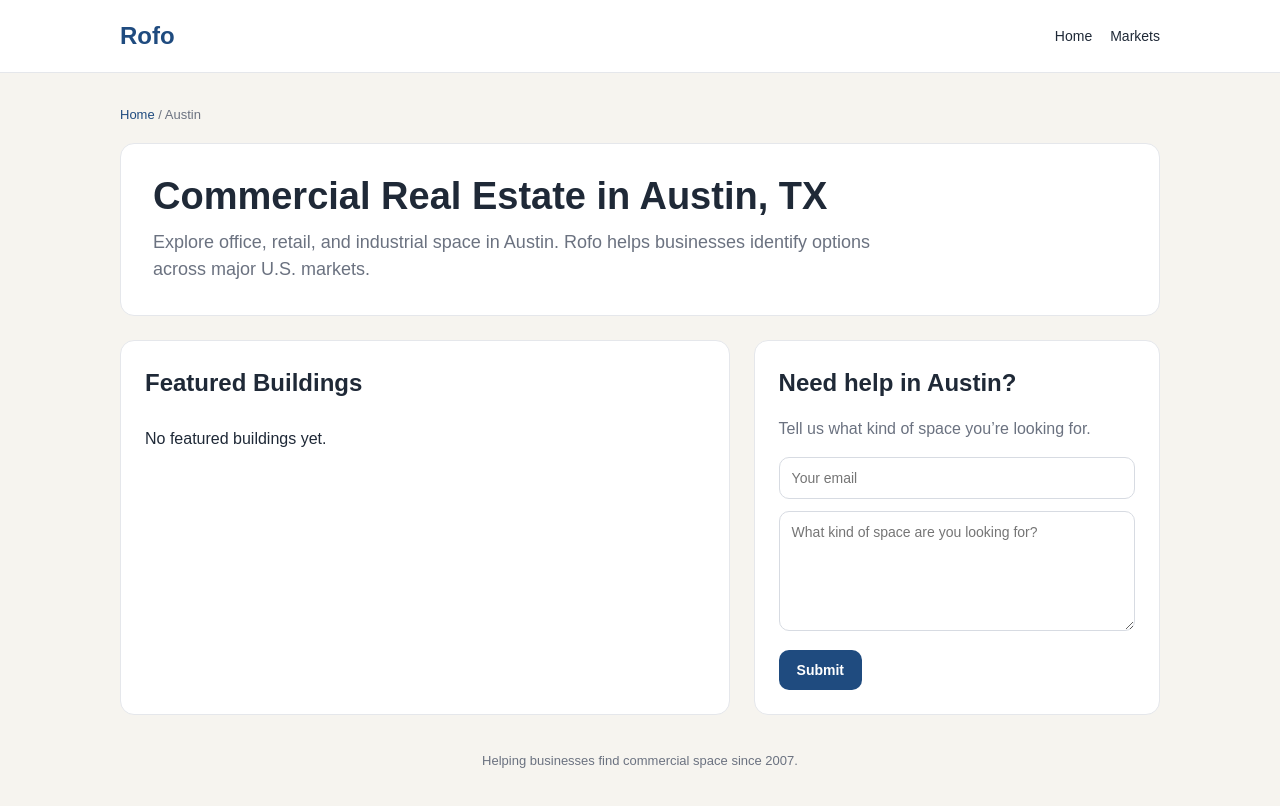
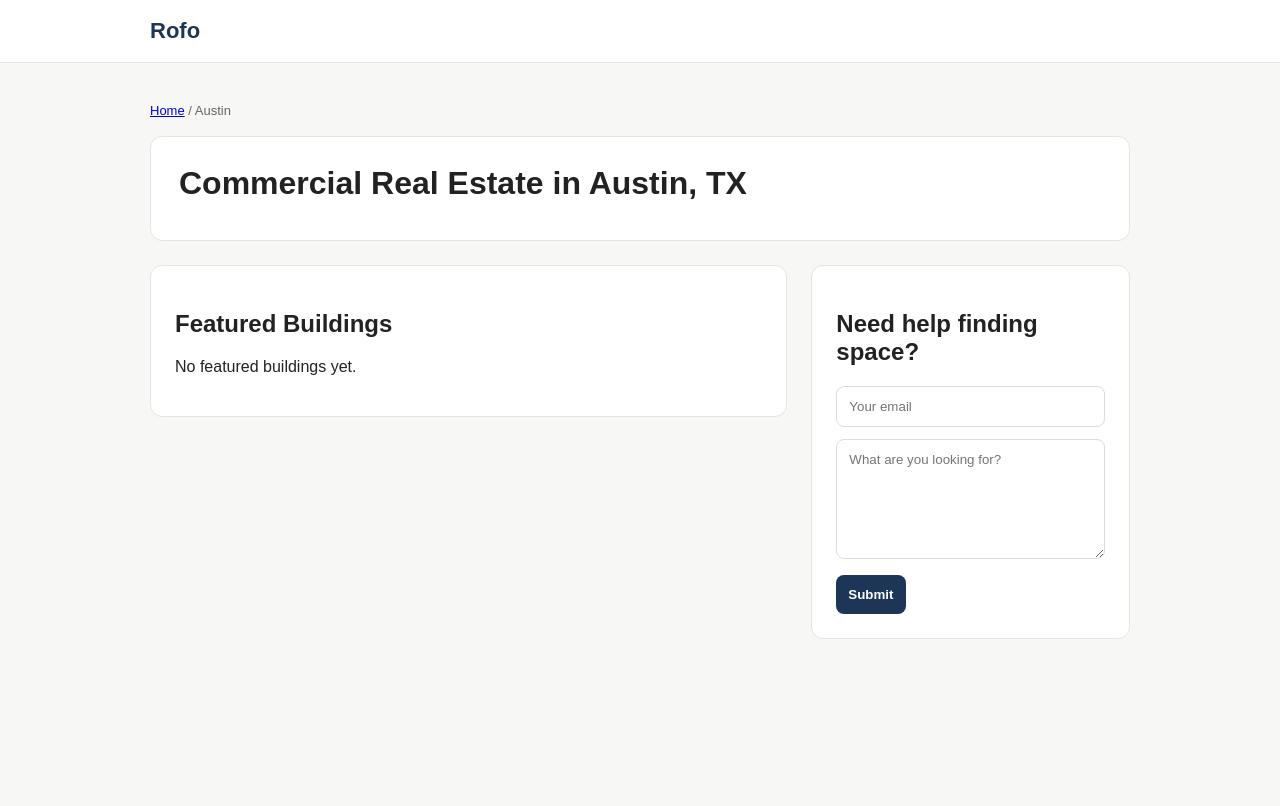
Before and after one commit to adbernier/rofo-clean, a plain HTML site: page commercial-real-estate/TX/Austin/index.html in a window 1280 px wide. Drawn offline with Linux system fonts and the light colour scheme.

Commit message:
Add files via upload

```diff
--- a/commercial-real-estate/TX/Austin/index.html
+++ b/commercial-real-estate/TX/Austin/index.html
@@ -1,160 +1,86 @@
 <!DOCTYPE html>
-<html lang="en">
+<html>
 <head>
+  <title>Commercial Real Estate in Austin, TX | Rofo</title>
+  <meta name="viewport" content="width=device-width, initial-scale=1">
   <meta charset="UTF-8">
-  <meta name="viewport" content="width=device-width, initial-scale=1">
-  <title>Commercial Real Estate in Austin, TX | Rofo</title>
-  <meta name="description" content="Explore office, retail, and industrial real estate in Austin, TX.">
+
   <style>
-    :root {
-      --bg: #f6f4ef;
-      --surface: #ffffff;
-      --text: #1f2937;
-      --muted: #6b7280;
-      --border: #e5e7eb;
-      --brand: #1f4b7f;
-      --brand-dark: #173a61;
-      --radius: 14px;
-      --max: 1080px;
+    body {
+      font-family: Arial, sans-serif;
+      margin: 0;
+      background: #f7f7f5;
+      color: #222;
     }
 
-    * { box-sizing: border-box; }
-
-    body {
-      margin: 0;
-      font-family: Arial, sans-serif;
-      background: var(--bg);
-      color: var(--text);
-      line-height: 1.5;
+    .topbar {
+      background: white;
+      border-bottom: 1px solid #e5e5e0;
     }
 
-    a {
-      color: var(--brand);
+    .topbar-inner {
+      max-width: 980px;
+      margin: 0 auto;
+      padding: 18px 20px;
+      display: flex;
+      justify-content: space-between;
+      align-items: center;
+    }
+
+    .brand {
+      font-size: 22px;
+      font-weight: 700;
+      color: #1d3557;
       text-decoration: none;
     }
 
-    a:hover {
-      text-decoration: underline;
-    }
-
-    .topbar {
-      background: var(--surface);
-      border-bottom: 1px solid var(--border);
-    }
-
-    .topbar-inner,
     .container {
-      max-width: var(--max);
+      max-width: 980px;
       margin: 0 auto;
-      padding-left: 20px;
-      padding-right: 20px;
-    }
-
-    .topbar-inner {
-      min-height: 72px;
-      display: flex;
-      align-items: center;
-      justify-content: space-between;
-      gap: 20px;
-    }
-
-    .brand {
-      font-size: 24px;
-      font-weight: 700;
-      color: var(--brand);
-    }
-
-    .nav {
-      display: flex;
-      gap: 18px;
-      flex-wrap: wrap;
-    }
-
-    .nav a {
-      color: var(--text);
-      font-size: 14px;
-    }
-
-    .container {
-      padding-top: 32px;
-      padding-bottom: 56px;
+      padding: 40px 20px;
     }
 
     .breadcrumb {
       font-size: 13px;
-      color: var(--muted);
       margin-bottom: 18px;
-    }
-
-    .hero,
-    .card {
-      background: var(--surface);
-      border: 1px solid var(--border);
-      border-radius: var(--radius);
+      color: #666;
     }
 
     .hero {
-      padding: 32px;
+      background: white;
+      border: 1px solid #e5e5e0;
+      border-radius: 12px;
+      padding: 28px;
       margin-bottom: 24px;
     }
 
-    .card {
-      padding: 24px;
-    }
-
     h1 {
-      margin: 0 0 12px;
-      font-size: 38px;
-      line-height: 1.1;
-    }
-
-    h2 {
-      margin-top: 0;
-      margin-bottom: 14px;
-      font-size: 24px;
-    }
-
-    .lead {
-      font-size: 18px;
-      color: var(--muted);
-      max-width: 760px;
-      margin: 0;
+      margin: 0 0 10px;
+      font-size: 32px;
     }
 
     .grid {
       display: grid;
-      grid-template-columns: 1.2fr 0.8fr;
+      grid-template-columns: 2fr 1fr;
       gap: 24px;
-      margin-top: 24px;
     }
 
-    .building-list {
-      list-style: none;
-      padding: 0;
-      margin: 0;
-    }
-
-    .building-list li {
-      padding: 12px 0;
-      border-bottom: 1px solid var(--border);
-    }
-
-    .building-list li:last-child {
-      border-bottom: 0;
-    }
-
-    .muted {
-      color: var(--muted);
+    .card {
+      background: white;
+      border: 1px solid #e5e5e0;
+      border-radius: 12px;
+      padding: 24px;
+      margin-bottom: 24px;
     }
 
     form input,
     form textarea {
       width: 100%;
       padding: 12px;
-      border: 1px solid #d7dbe2;
-      border-radius: 10px;
-      font-size: 14px;
       margin-bottom: 12px;
+      border: 1px solid #ddd;
+      border-radius: 8px;
+      box-sizing: border-box;
       font-family: Arial, sans-serif;
     }
 
@@ -164,80 +90,64 @@
     }
 
     form button {
-      background: var(--brand);
-      color: #fff;
-      border: 0;
-      padding: 12px 18px;
-      border-radius: 10px;
-      font-size: 14px;
-      font-weight: 700;
+      background: #1d3557;
+      color: white;
+      padding: 12px;
+      border: none;
+      border-radius: 8px;
       cursor: pointer;
-    }
-
-    .footer {
-      margin-top: 36px;
-      color: var(--muted);
-      font-size: 13px;
-      text-align: center;
+      font-weight: 600;
     }
 
     @media (max-width: 820px) {
-      h1 { font-size: 30px; }
-      .grid { grid-template-columns: 1fr; }
-      .hero { padding: 24px; }
-      .topbar-inner {
-        align-items: flex-start;
-        padding-top: 16px;
-        padding-bottom: 16px;
+      .grid {
+        grid-template-columns: 1fr;
       }
     }
   </style>
 </head>
+
 <body>
-  <header class="topbar">
+
+<div class="topbar">
   <div class="topbar-inner">
     <a class="brand" href="/">Rofo</a>
-      <nav class="nav">
-        <a href="/">Home</a>
-        <a href="/commercial-real-estate/TX/Austin/">Markets</a>
-      </nav>
   </div>
-  </header>
+</div>
 
-  <main class="container">
+<div class="container">
+
   <div class="breadcrumb">
     <a href="/">Home</a> / Austin
   </div>
 
-    <section class="hero">
+  <div class="hero">
     <h1>Commercial Real Estate in Austin, TX</h1>
-      <p class="lead">
-        Explore office, retail, and industrial space in Austin. Rofo helps businesses identify options across major U.S. markets.
-      </p>
-    </section>
+  </div>
 
-    <section class="grid">
+  <div class="grid">
+
+    <div>
       <div class="card">
         <h2>Featured Buildings</h2>
-        <ul class="building-list">
-          <li>No featured buildings yet.</li>
-        </ul>
+        <p>No featured buildings yet.</p>
+      </div>
     </div>
 
+    <div>
       <div class="card">
-        <h2>Need help in Austin?</h2>
-        <p class="muted">Tell us what kind of space you’re looking for.</p>
-        <form action="https://formspree.io/f/YOURID" method="POST">
-          <input name="email" type="email" placeholder="Your email">
-          <textarea name="message" placeholder="What kind of space are you looking for?"></textarea>
-          <button type="submit">Submit</button>
+        <h2>Need help finding space?</h2>
+        <form>
+          <input placeholder="Your email">
+          <textarea placeholder="What are you looking for?"></textarea>
+          <button>Submit</button>
         </form>
       </div>
-    </section>
+    </div>
 
-    <div class="footer">
-      Helping businesses find commercial space since 2007.
   </div>
-  </main>
+
+</div>
+
 </body>
 </html>
```
Also changed, not shown: commercial-real-estate/CO/Denver/index.html (+75 -165 lines). Lines whose indentation alone changed are shown as unchanged.
